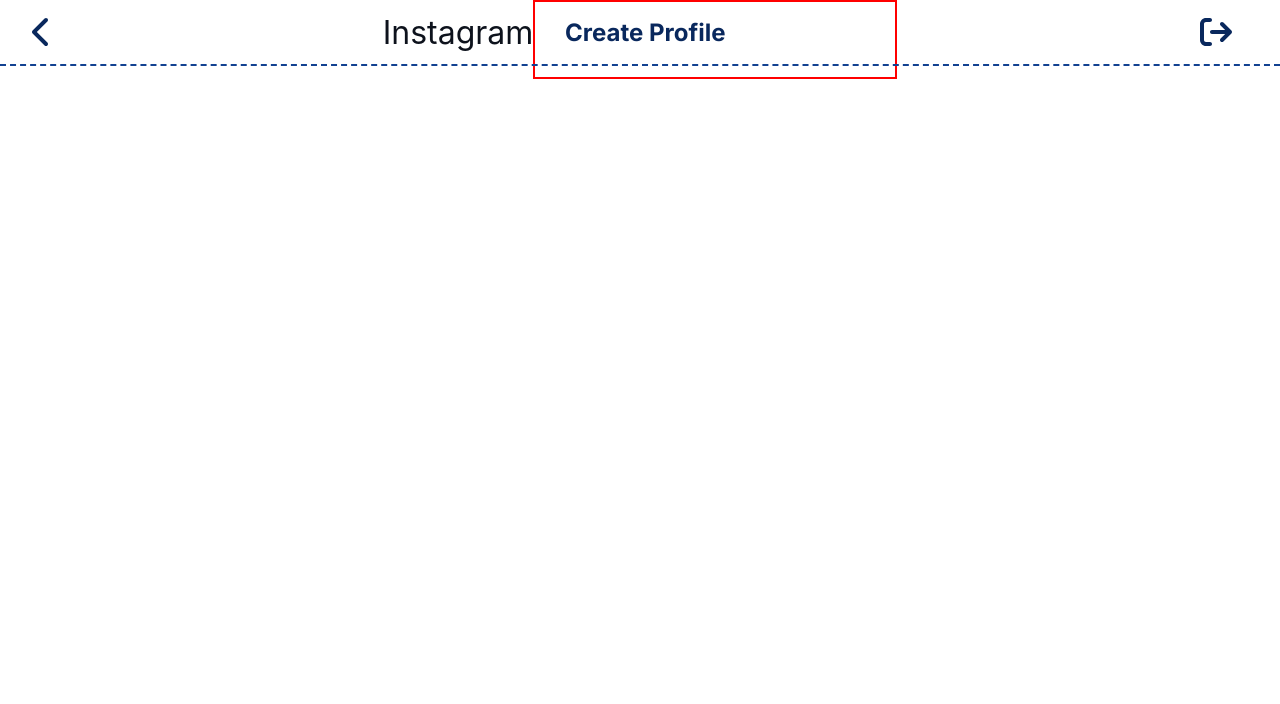
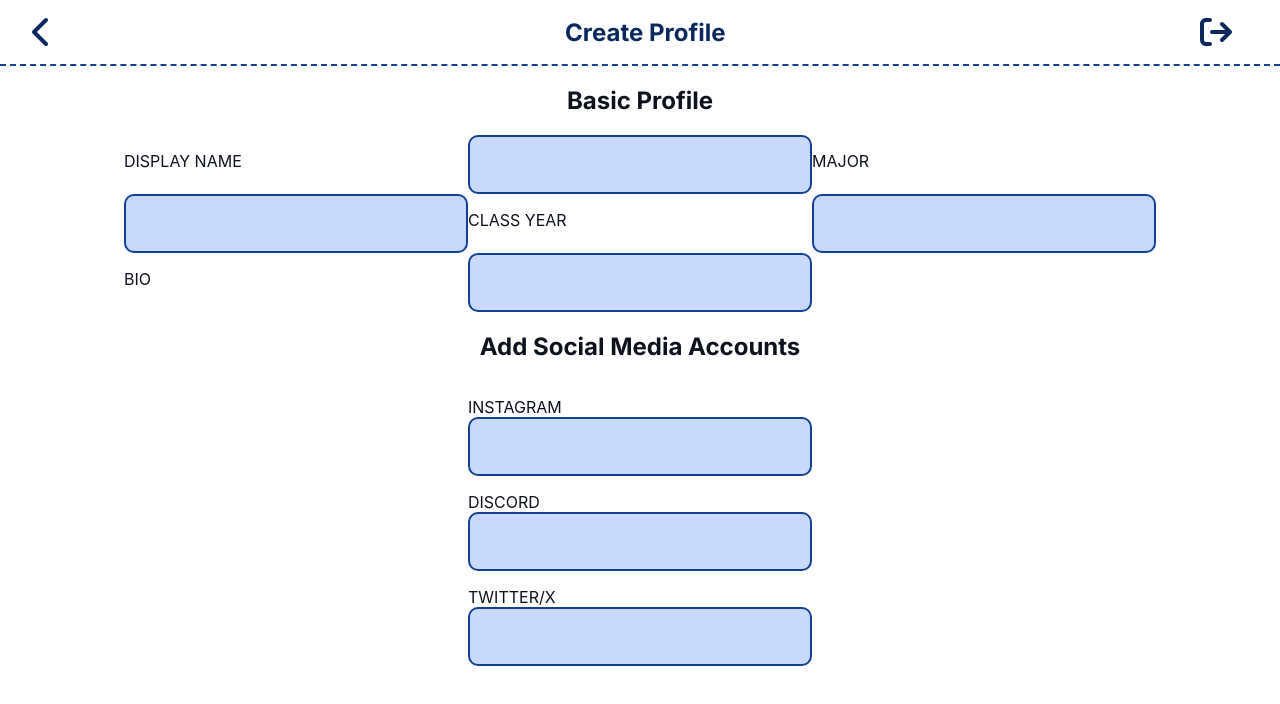
Before and after one commit to paceuniversity/cs491fall2024team4, a React (Create React App) app in the folder setter-social/: page /signup/newprofile in a window 1280 px wide. Shown: the top 704 px of the page. Built offline with nearby package versions, Linux system fonts and the light colour scheme.

Commit message:
Added Form Components
Complete: Add Social Media
In Progress: Basic Profile

```diff
--- a/setter-social/src/components/forms/AddSocialMedia.js
+++ /dev/null
@@ -1,12 +0,0 @@
-import '../../styles/forms.css';
-
-const AddSocial = () => {
-    return(
-        <div>
-            <label for="insta">Instagram</label>
-            <input id="add_instagram" type="text" name="insta"></input>
-        </div>
-    );
-}
-
-export default AddSocial;
--- /dev/null
+++ b/setter-social/src/components/forms/AddSocialMediaForm.js
@@ -0,0 +1,21 @@
+import '../../styles/forms.css';
+
+const AddSocial = () => {
+    return(
+        <div>
+            <h2>Add Social Media Accounts</h2>
+            <form>
+                <label for="insta">Instagram</label>
+                <input id="addInstagram" type="text" name="insta"></input>
+
+                <label for="discord">Discord</label>
+                <input id="addDiscord" type="text" name="discord"></input>
+
+                <label for="twitter">Twitter/X</label>
+                <input id="addTwitter" type="text" name="twitter"></input>
+            </form>
+        </div>
+    );
+}
+
+export default AddSocial;
--- /dev/null
+++ b/setter-social/src/components/forms/BasicProfileForm.js
@@ -0,0 +1,24 @@
+import '../../styles/forms.css';
+
+const BasicProfileForm = () => {
+    return(
+        <div className='basic__profile'>
+            <h2>Basic Profile</h2>
+            <form className='basic__profile__form'>
+                <label for="name">Display Name</label>
+                <input id="addDisplayName" type="text" name="name"></input>
+
+                <label for="major">Major</label>
+                <input id="addMajor" type="text" name="major" className='major__input'></input>
+
+                <label for="class">Class Year</label>
+                <input id="addClass" type="text" name="class" className='class__input'></input>
+
+                <label for="bio">Bio</label>
+                <input id="addBio" type="text" name="bio"></input>
+            </form>
+        </div>
+    );
+}
+
+export default BasicProfileForm;
--- a/setter-social/src/pages/CreateProfile.js
+++ b/setter-social/src/pages/CreateProfile.js
@@ -2,12 +2,14 @@
 
 import PrimaryHeader from '../components/headers/PrimaryHeader';
 import BackButton from '../components/buttons/BackButton';
-import AddSocial from '../components/forms/AddSocialMedia';
+import AddSocial from '../components/forms/AddSocialMediaForm';
+import BasicProfileForm from '../components/forms/BasicProfileForm';
 
 function CreateProfile() {
     return(
         <div className='flex-center-col'>
             <PrimaryHeader screenName='Create Profile' backBtn='visible' logOutBtn='visible' />
+            <BasicProfileForm />
             <AddSocial />
             {/* <BackButton /> */}
 {/*             <div>
--- a/setter-social/src/styles/forms.css
+++ b/setter-social/src/styles/forms.css
@@ -1,9 +1,39 @@
 input {
-    border: 2px solid red;
-    padding: 30px;
-    width: 300px;
+    background-color: var(--sky__blue);
+    border: 2px solid var(--royal__blue);
+    border-radius: 10px;
+    padding: 20px;
+    min-width: 300px;
 }
 
 label {
-    font-size: 32px;
+    font-size: 1rem;
+    margin-top: 1rem;
+    text-transform: uppercase;
 }
+
+form {
+    display: flex;
+    flex-direction: column;
+}
+
+h2 {
+    text-align: center;
+}
+
+.basic__profile div {
+    display: flex;
+}
+
+.basic__profile__form {
+    display: grid;
+    grid-template-columns: 3;
+}
+
+.major__input {
+    grid-column: 1 2;
+}
+
+.class__input {
+    grid-column: 3;
+}
--- a/setter-social/src/styles/headers.css
+++ b/setter-social/src/styles/headers.css
@@ -4,7 +4,7 @@
     color: var(--varsity__navy);
     display: flex;
     height: 4rem;
-    position: fixed;
+    position: sticky;
     width: 100vw;
 }
 
```
